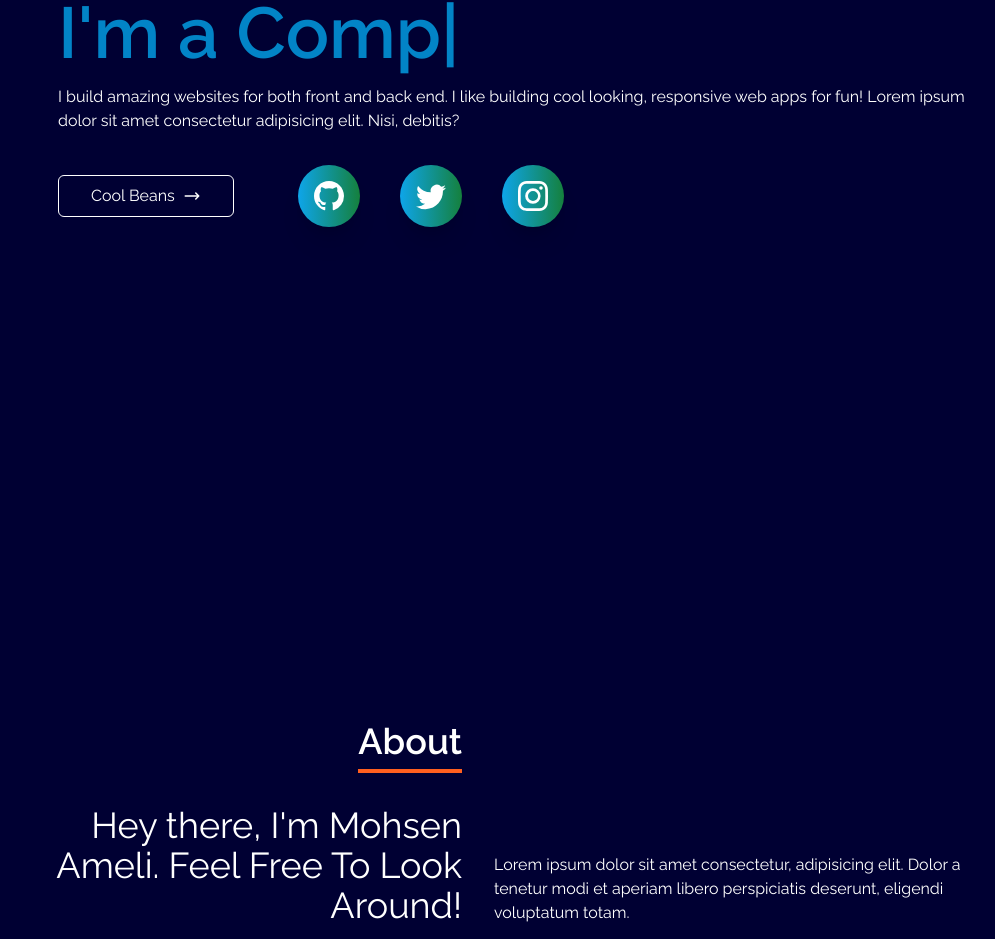
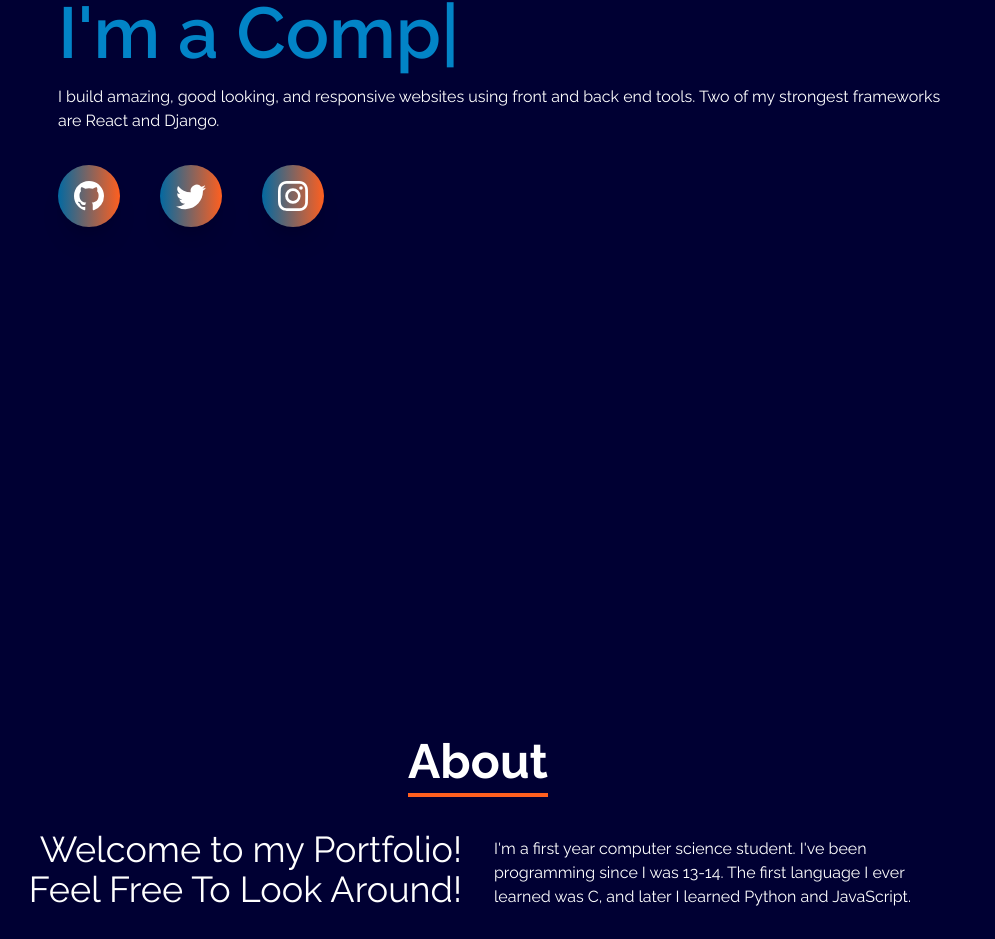
Before and after one commit to mohsen-ameli/portfolio, a React (Create React App) app: page / in a window 1280 px wide. Shown: the part 328-1267 px from the top of the page, without its empty margins (162-1157 px from the left). Built offline with nearby package versions, Linux system fonts and the light colour scheme.

Commit message:
fixed the socials icons

```diff
--- a/src/comps/about.js
+++ b/src/comps/about.js
@@ -3,15 +3,15 @@ import NextBtn from "./nextBtn";
 const About = () => {
   return (
     <div name="about" className="w-full h-screen flex flex-col justify-center items-center px-4 text-white max-w-[1000px] mx-auto">
-      <div className="grid grid-cols-2 gap-x-8">
+      <h1 className="w-fit py-2 text-5xl font-bold border-b-4 border-[#FF5F1F]">About</h1>
+      <div className="grid grid-cols-2 gap-x-8 max-w-[900px]">
         <div className="flex flex-col items-end">
-          <h1 className="w-fit py-2 text-4xl font-semibold border-b-4 border-[#FF5F1F]">About</h1>
-          <p className="text-xl md:text-4xl text-right pt-8">Hey there, I'm Mohsen Ameli. Feel Free To Look Around!</p>
+          <p className="text-xl md:text-4xl text-right pt-8">Welcome to my Portfolio! Feel Free To Look Around!</p>
         </div>
         {/* <div className="flex flex-col items-start">
           <img className="w-28 rounded-full" src={face} alt="" />
         </div> */}
-        <p className="self-end pt-8">Lorem ipsum dolor sit amet consectetur, adipisicing elit. Dolor a tenetur modi et aperiam libero perspiciatis deserunt, eligendi voluptatum totam.</p>
+        <p className="pt-10">I'm a first year computer science student. I've been programming since I was 13-14. The first language I ever learned was C, and later I learned Python and JavaScript.</p>
       </div>
 
       <NextBtn className="my-8" text="Hmm Intereting!" to="skills" offset={150} />
--- a/src/comps/contact.js
+++ b/src/comps/contact.js
@@ -1,7 +1,7 @@
 const Contact = () => {
   return (
     <div name="contact" className="w-full h-full py-60 px-4 max-w-[1000px] mx-auto text-white flex flex-col items-center">
-      <h1 className="w-fit py-4 mb-6 text-5xl font-semibold border-b-4 border-[#FF5F1F]">Contact Me!</h1>
+      <h1 className="w-fit py-4 mb-6 text-5xl font-bold border-b-4 border-[#FF5F1F]">Contact Me!</h1>
 
       <form className="w-full flex flex-col max-w-[600px]" action="https://getform.io/f/d38815a8-e28e-454a-9f56-4067493deb2f" method="POST">
         <input className="bg-sky-900 outline-none p-2 my-4" type="name" name="name" placeholder="Name" required />
--- a/src/comps/home.js
+++ b/src/comps/home.js
@@ -1,4 +1,3 @@
-import NextBtn from "./nextBtn";
 import Typed from 'react-typed';
 
 import {BsGithub, BsTwitter, BsInstagram} from "react-icons/bs"
@@ -9,35 +8,33 @@ import 'tippy.js/animations/perspective.css';
 
 const Home = () => {
   return (
-    <div name="home" className="w-full h-screen flex flex-col justify-center md:pl-20 pl-8 max-w-[1000px] mx-auto text-white">
+    <div name="home" className="w-full h-screen flex flex-col justify-center md:pl-20 px-8 max-w-[1000px] mx-auto text-white">
       <h3 className="text-[#FF5F1F]">Hi, my name is</h3>
       <h2 className="text-4xl sm:text-5xl md:text-7xl font-semibold text-sky-200">Mohsen Ameli</h2>
       <h1 className="text-3xl sm:text-4xl md:text-7xl font-semibold text-sky-600">
         I'm a <span></span>
         <Typed strings={['Full Stack Developer.', 'Computer Enthusiast.', 'Comp Sci Student.']} typeSpeed={120} backSpeed={70} loop></Typed>
       </h1>
-      <p className="py-4">I build amazing websites for both front and back end. I like building cool looking, responsive web apps for fun! Lorem ipsum dolor sit amet consectetur adipisicing elit. Nisi, debitis?</p>
+      <p className="py-4">I build amazing, good looking, and responsive websites using front and back end tools. Two of my strongest frameworks are React and Django.</p>
 
       <div className="flex items-center">
-        <NextBtn text="Cool Beans" to="about" offset={0} />
-
-        <div className="grid grid-cols-4 gap-10 mx-16 my-4">
+        <div className="grid grid-cols-3 gap-10 my-4">
           <Tippy offset={[0, 20]} content="GitHub" placement="bottom" theme="tippy" animation="perspective">
-            <a className="p-4 mx-auto cursor-pointer rounded-full bg-gradient-to-r from-sky-500 to-green-700
+            <a className="p-4 mx-auto cursor-pointer rounded-full bg-gradient-to-r from-sky-700 to-[#FF5F1F]
             shadow-xl hover:scale-110 hover:ease-in-out duration-300" href="https://github.com/mohsen-ameli" target="_blank" rel="noopener noreferrer">
               <BsGithub className="" size={30} />
             </a>
           </Tippy>
 
           <Tippy offset={[0, 20]} content="Twitter" placement="bottom" theme="tippy" animation="perspective">
-            <a className="p-4 mx-auto cursor-pointer rounded-full bg-gradient-to-r from-sky-500 to-green-700
+            <a className="p-4 mx-auto cursor-pointer rounded-full bg-gradient-to-r from-sky-700 to-[#FF5F1F]
             shadow-xl hover:scale-110 hover:ease-in-out duration-300" href="https://twitter.com/AmeliMohsen" target="_blank" rel="noopener noreferrer">
               <BsTwitter size={30} />
             </a>
           </Tippy>
 
           <Tippy offset={[0, 20]} content="Instagram" placement="bottom" theme="tippy" animation="perspective">
-            <a className="p-4 mx-auto cursor-pointer rounded-full bg-gradient-to-r from-sky-500 to-green-700
+            <a className="p-4 mx-auto cursor-pointer rounded-full bg-gradient-to-r from-sky-700 to-[#FF5F1F]
             shadow-xl hover:scale-110 hover:ease-in-out duration-300" href="https://www.instagram.com/mohsen.ameli83/" target="_blank" rel="noopener noreferrer">
               <BsInstagram size={30} />
             </a>
--- a/src/comps/nextBtn.js
+++ b/src/comps/nextBtn.js
@@ -3,8 +3,8 @@ import { Link } from "react-scroll";
 
 const NextBtn = ({ className, text, to, offset }) => {
   return (
-    <Link to={to} smooth={true} offset={offset} duration={500} className={className + " w-fit group flex items-center border cursor-pointer border-white py-2 px-8 rounded-md hover:bg-[#FF5F1F] hover:border-[#FF5F1F] hover:drop-shadow-[0_5px_5px_rgba(255,255,255,0.1)]"}>
-      {text} <HiOutlineArrowNarrowRight className="text-white text-lg ml-2 group-hover:rotate-90 group-hover:ease-in-out duration-200" />
+    <Link to={to} smooth={true} offset={offset} duration={500} className={className + " w-fit group flex items-center border cursor-pointer border-white py-2 px-4 md:px-8 rounded-md hover:bg-[#FF5F1F] hover:border-[#FF5F1F] hover:drop-shadow-[0_5px_5px_rgba(255,255,255,0.1)]"}>
+      <p>{text}</p> <HiOutlineArrowNarrowRight className="text-white text-lg ml-2 group-hover:rotate-90 group-hover:ease-in-out duration-200" />
     </Link>
   )
 }
--- a/src/comps/projects.js
+++ b/src/comps/projects.js
@@ -9,7 +9,7 @@ import { useState } from "react"
 const Projects = () => {
   return (
     <div name="projects" className="w-full h-full py-60 px-4 max-w-[1000px] mx-auto text-white flex flex-col items-center">
-      <h1 className="w-fit py-4 mb-6 text-5xl font-semibold border-b-4 border-[#FF5F1F]">Projects</h1>
+      <h1 className="w-fit py-4 mb-6 text-5xl font-bold border-b-4 border-[#FF5F1F]">Projects</h1>
 
       <Card img={img1} title="ZarathusTrust" url1="https://www.zarathustrust.com/" url2="https://github.com/mohsen-ameli/money-moe-linux/" body1="My first big project. It took me quite a while to build it. It was for a business project, that never actually started." body2="Please visit it via the link bellow and sign up for a new account. Then you will be able to access all of the features. I used Bootstrap and some custom CSS for the styling, django for backend and react for frontend. (although in the earlier iterations it was all django) It's been hosted on Linode, Digital Ocean, home RaspberryPi, and heroku before. It has a custom domain." />
       <Card img={img2} title="Persian Empire" url1="https://persianempire.herokuapp.com/" url2="https://github.com/mohsen-ameli/Persian-Empire/" body1="First actual website ever built. This is a blog website, which I made with the help of YouTube tutorials. " body2="I modified its functionality and added some cool features like an editor for posting. I used Bootstrap for styling and Django for the backend, as well as for the front end. It is hosted on Heroku." />
--- a/src/comps/skills.js
+++ b/src/comps/skills.js
@@ -14,56 +14,56 @@ import linux from "../images/linux.svg"
 const Skills = () => {
   return (
     <div name="skills" className="w-full h-full px-4 py-60 max-w-[1000px] mx-auto flex flex-col items-center text-white">
-      <h1 className="w-fit py-4 mb-6 text-5xl font-semibold border-b-4 border-[#FF5F1F]">Skills</h1>
+      <h1 className="w-fit py-4 mb-6 text-5xl font-bold border-b-4 border-[#FF5F1F]">Skills</h1>
 
       <div className="grid grid-cols-2 md:grid-cols-4 gap-x-4 gap-y-4 select-none">
         <div className="py-4 px-12 rounded-lg bg-sky-900 flex flex-col items-center hover:scale-105 ease-in-out duration-200 shadow-md shadow-black">
-          <img className="w-16" src={linux} alt="" />
-          <p className="mt-4 text-xl font-thin uppercase">Linux</p>
+          <img className="w-12 md:w-16" src={linux} alt="" />
+          <p className="mt-4 text-lg md:text-xl font-thin uppercase">Linux</p>
         </div>
         <div className="py-4 px-12 rounded-lg bg-sky-900 flex flex-col items-center hover:scale-105 ease-in-out duration-200 shadow-md shadow-black">
-          <img className="w-16" src={css} alt="" />
-          <p className="mt-4 text-xl font-thin uppercase">CSS3</p>
+          <img className="w-12 md:w-16" src={css} alt="" />
+          <p className="mt-4 text-lg md:text-xl font-thin uppercase">CSS3</p>
         </div>
         <div className="py-4 px-12 rounded-lg bg-sky-900 flex flex-col items-center hover:scale-105 ease-in-out duration-200 shadow-md shadow-black">
-          <img className="w-16" src={html} alt="" />
-          <p className="mt-4 text-xl font-thin uppercase">HTML5</p>
+          <img className="w-12 md:w-16" src={html} alt="" />
+          <p className="mt-4 text-lg md:text-xl font-thin uppercase">HTML5</p>
         </div>
         <div className="py-4 px-12 rounded-lg bg-sky-900 flex flex-col items-center hover:scale-105 ease-in-out duration-200 shadow-md shadow-black">
-          <img className="w-16" src={js} alt="" />
-          <p className="mt-4 text-xl font-thin uppercase">Javascript</p>
+          <img className="w-12 md:w-16" src={js} alt="" />
+          <p className="mt-4 text-lg md:text-xl font-thin uppercase">Javascript</p>
         </div>
         <div className="py-4 px-12 rounded-lg bg-sky-900 flex flex-col items-center hover:scale-105 ease-in-out duration-200 shadow-md shadow-black">
-          <img className="w-16" src={django} alt="" />
-          <p className="mt-4 text-xl font-thin uppercase">Django</p>
+          <img className="w-12 md:w-16" src={django} alt="" />
+          <p className="mt-4 text-lg md:text-xl font-thin uppercase">Django</p>
         </div>
         <div className="py-4 px-12 rounded-lg bg-sky-900 flex flex-col items-center hover:scale-105 ease-in-out duration-200 shadow-md shadow-black">
-          <img className="w-16 animate-[spin_5s_linear_infinite]" src={react} alt="" />
-          <p className="mt-4 text-xl font-thin uppercase">React</p>
+          <img className="w-12 md:w-16 animate-[spin_5s_linear_infinite]" src={react} alt="" />
+          <p className="mt-4 text-lg md:text-xl font-thin uppercase">React</p>
         </div>
         <div className="py-4 px-12 rounded-lg bg-sky-900 flex flex-col items-center hover:scale-105 ease-in-out duration-200 shadow-md shadow-black">
-          <img className="w-16" src={tailwind} alt="" />
-          <p className="mt-4 text-xl font-thin uppercase">Tailwind</p>
+          <img className="w-12 md:w-16" src={tailwind} alt="" />
+          <p className="mt-4 text-lg md:text-xl font-thin uppercase">Tailwind</p>
         </div>
         <div className="py-4 px-12 rounded-lg bg-sky-900 flex flex-col items-center hover:scale-105 ease-in-out duration-200 shadow-md shadow-black">
-          <img className="w-16" src={github} alt="" />
-          <p className="mt-4 text-xl font-thin uppercase">Github</p>
+          <img className="w-12 md:w-16" src={github} alt="" />
+          <p className="mt-4 text-lg md:text-xl font-thin uppercase">Github</p>
         </div>
         <div className="py-4 px-12 rounded-lg bg-sky-900 flex flex-col items-center hover:scale-105 ease-in-out duration-200 shadow-md shadow-black">
-          <img className="w-16" src={python} alt="" />
-          <p className="mt-4 text-xl font-thin uppercase">Python</p>
+          <img className="w-12 md:w-16" src={python} alt="" />
+          <p className="mt-4 text-lg md:text-xl font-thin uppercase">Python</p>
         </div>
         <div className="py-4 px-12 rounded-lg bg-sky-900 flex flex-col items-center hover:scale-105 ease-in-out duration-200 shadow-md shadow-black">
-          <img className="w-16" src={java} alt="" />
-          <p className="mt-4 text-xl font-thin uppercase">Java</p>
+          <img className="w-12 md:w-16" src={java} alt="" />
+          <p className="mt-4 text-lg md:text-xl font-thin uppercase">Java</p>
         </div>
         <div className="py-4 px-12 rounded-lg bg-sky-900 flex flex-col items-center hover:scale-105 ease-in-out duration-200 shadow-md shadow-black">
-          <img className="w-16" src={bootstrap} alt="" />
-          <p className="mt-8 text-xl font-thin uppercase">Bootstrap</p>
+          <img className="w-12 md:w-16" src={bootstrap} alt="" />
+          <p className="mt-8 text-lg md:text-xl font-thin uppercase">Bootstrap</p>
         </div>
         <div className="py-4 px-12 rounded-lg bg-sky-900 flex flex-col items-center hover:scale-105 ease-in-out duration-200 shadow-md shadow-black">
-          <img className="w-16" src={aws} alt="" />
-          <p className="mt-4 text-xl font-thin uppercase">aws</p>
+          <img className="w-12 md:w-16" src={aws} alt="" />
+          <p className="mt-4 text-lg md:text-xl font-thin uppercase">aws</p>
         </div>
       </div>
     </div>
```
